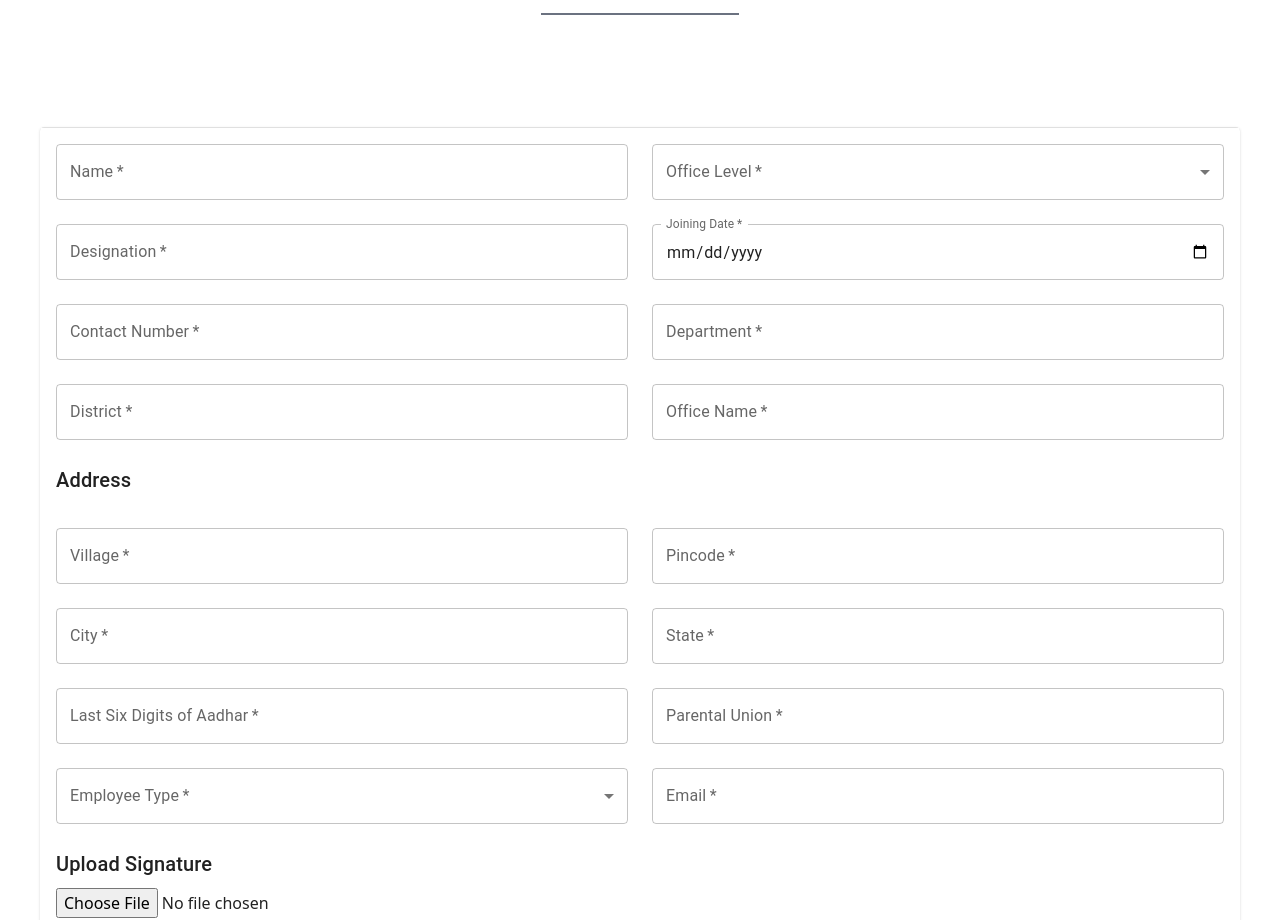
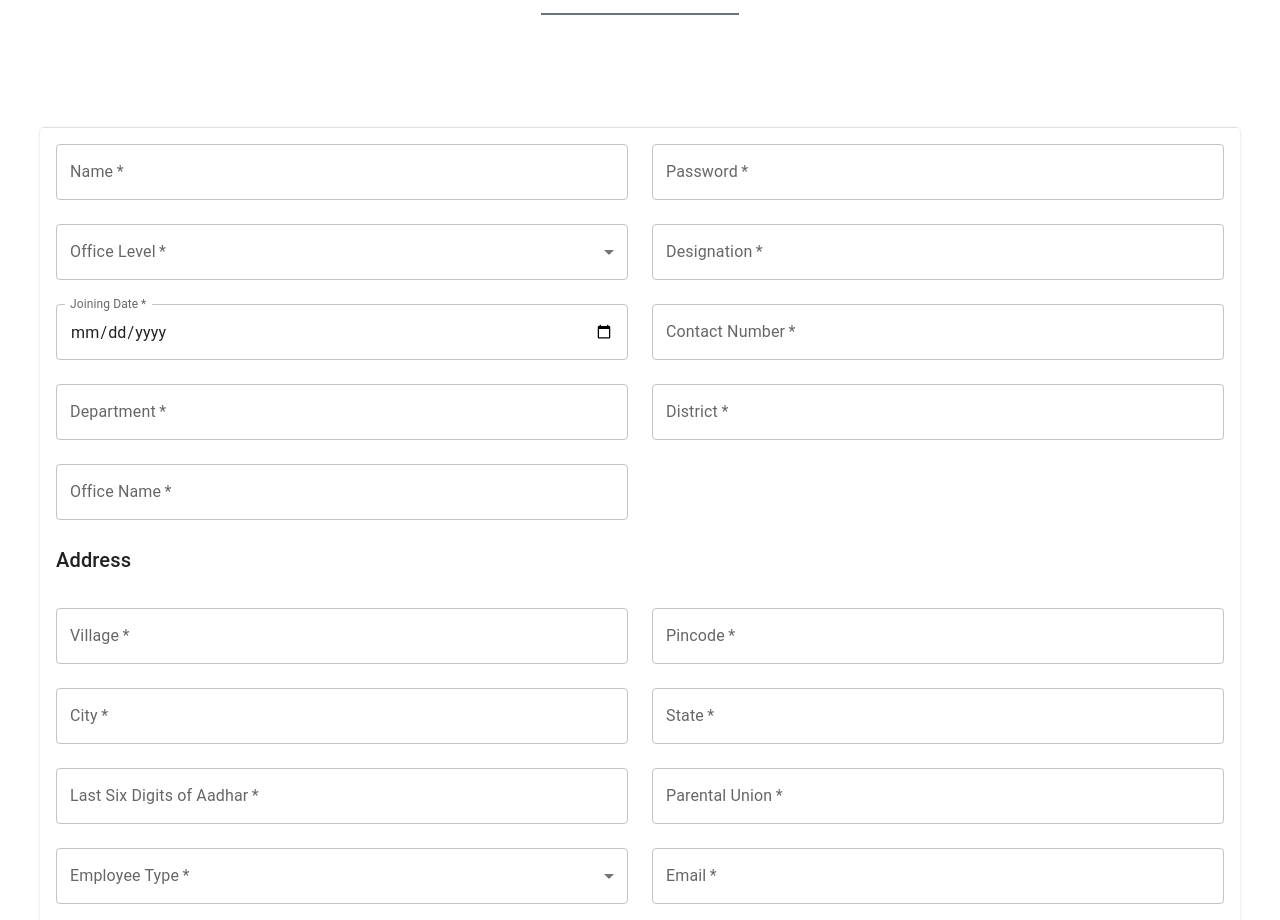
Before and after one commit to Bablu12072001/Godda-web, a React (Create React App) app: page /be-a-member in a window 1280 px wide. Shown: the part 789-1709 px from the top of the page. Built offline with nearby package versions, Linux system fonts and the light colour scheme; no server answers.

Commit message:
Password field add

```diff
--- a/src/Component/BeaMember.jsx
+++ b/src/Component/BeaMember.jsx
@@ -52,7 +52,7 @@
     creator_email: "raushansinghd2003@gmail.com",
     creator_role: "admin",
 
-    password: "admin@1234",
+    password: "",
 
     department: "",
     designation: "",
@@ -140,7 +140,7 @@
           name: "",
           creator_email: "raushansinghd2003@gmail.com",
           creator_role: "admin",
-          password: "admin@1234",
+          password: "",
           department: "",
           designation: "",
           joiningDate: "",
@@ -241,6 +241,16 @@
                           placeholder="Name"
                           value={formData.name}
                           onChange={handleInputChange("name")}
+                          required
+                        />
+                      </Grid>
+                      <Grid item xs={12} sm={6}>
+                        <TextField
+                          fullWidth
+                          label="Password"
+                          placeholder="Password"
+                          value={formData.password}
+                          onChange={handleInputChange("password")}
                           required
                         />
                       </Grid>
--- a/src/Component/DistrictCard.jsx
+++ b/src/Component/DistrictCard.jsx
@@ -97,6 +97,9 @@
           <TableHead>
             <TableRow>
               <TableCell style={{ fontWeight: "bold", fontSize: 20 }}>
+                Member Id
+              </TableCell>
+              <TableCell style={{ fontWeight: "bold", fontSize: 20 }}>
                 Name
               </TableCell>
               <TableCell style={{ fontWeight: "bold", fontSize: 20 }}>
@@ -124,6 +127,7 @@
               .slice(page * rowsPerPage, page * rowsPerPage + rowsPerPage)
               .map((item) => (
                 <TableRow key={item.id}>
+                  <TableCell>{item.employeeId}</TableCell>
                   <TableCell>{item.name}</TableCell>
                   <TableCell>{item.designation}</TableCell>
                   <TableCell>{item.department}</TableCell>
```
